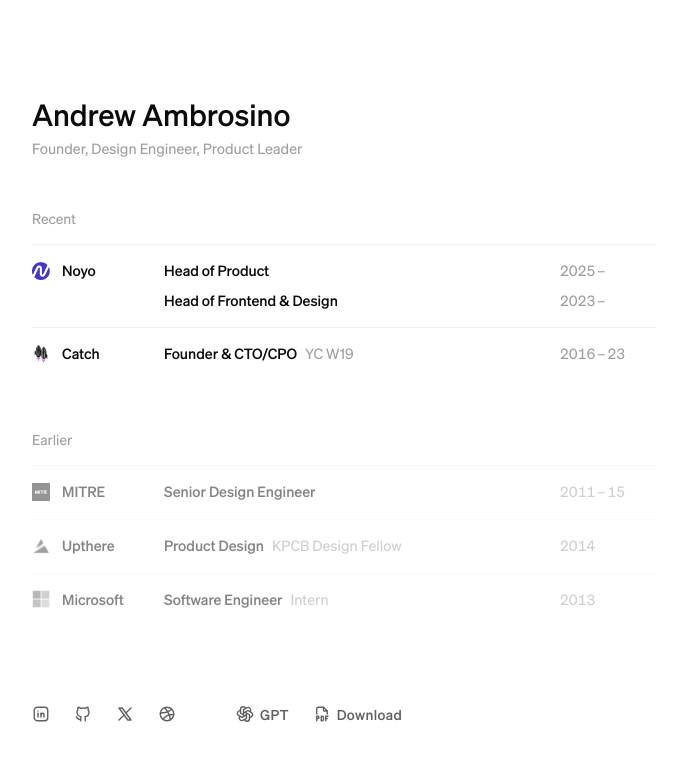
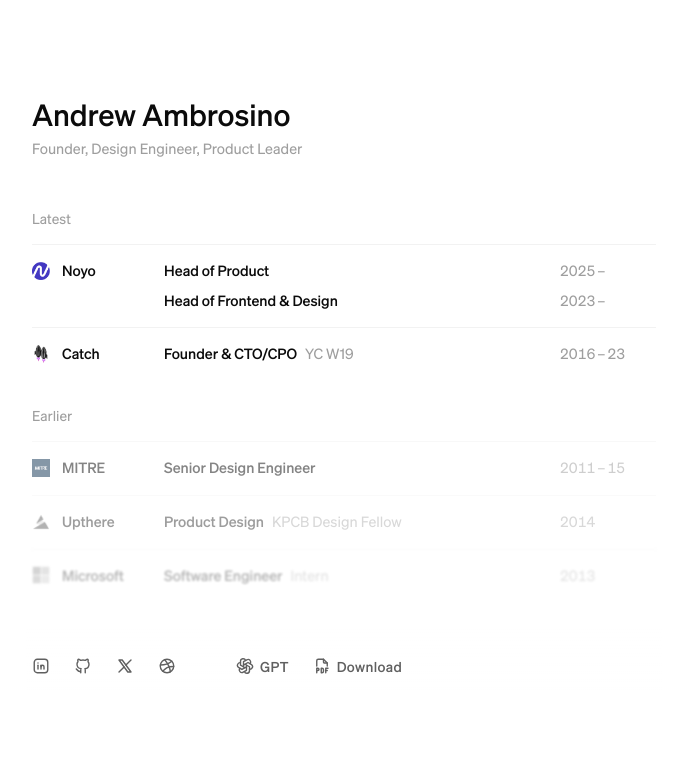
Before and after one commit to aa-io/site, a Next.js app: page / in a window 1280 px wide. Shown: the top 760 px of the page, without its empty margins (296-983 px from the left). Built offline with nearby package versions, Linux system fonts and the light colour scheme.

Commit message:
fixup styling

```diff
--- a/app/(pages)/page.tsx
+++ b/app/(pages)/page.tsx
@@ -1,5 +1,6 @@
 import '../globals.css';
 
+import * as motion from 'motion/react-client';
 import { WorkRow } from '@/app/components/work-row';
 import { primaryLinks, socialLinks } from '@/data/links';
 import { workItems } from '@/data/work';
@@ -23,18 +24,28 @@ export default function HomePage() {
         </div>
       </AnimateIn>
 
-      <div className="flex flex-col gap-12 pt-12">
+      <div className="flex flex-col gap-6 pt-12">
         <AnimateIn idx={1}>
-          <Section title="Recent">
+          <Section title="Latest">
             {recentWorkItems.map((work) => (
               <WorkRow key={work.company} {...work} />
             ))}
           </Section>
         </AnimateIn>
         <AnimateIn idx={2}>
-          <Section title="Earlier" faded>
-            {earlierWorkItems.map((work) => (
-              <WorkRow key={work.company} {...work} />
+          <Section title="Earlier">
+            {earlierWorkItems.map((work, idx) => (
+              <motion.div
+                key={work.company}
+                style={{
+                  filter: `blur(${0.5 + idx * 0.25}px) grayscale(${idx * 0.5})`,
+                  opacity: 0.5 - idx * 0.1,
+                }}
+                whileHover={{ filter: 'blur(0px)', opacity: 0.75 }}
+                transition={{ duration: 0.1 }}
+              >
+                <WorkRow {...work} />
+              </motion.div>
             ))}
           </Section>
         </AnimateIn>
--- a/app/components/section.tsx
+++ b/app/components/section.tsx
@@ -1,7 +1,7 @@
 import React from 'react';
 import { cn } from './ui/utils';
 
-export const Section = ({ title, children, faded }: { title?: string; children: React.ReactNode; faded?: boolean }) => {
+export const Section = ({ title, children }: { title?: string; children: React.ReactNode }) => {
   return (
     <div className={cn('group/section flex flex-col gap-4')}>
       {title && (
@@ -9,14 +9,7 @@ export const Section = ({ title, children, faded }: { title?: string; children:
           {title}
         </h3>
       )}
-      <div
-        className={cn(
-          'flex flex-col transition-all',
-          faded && '[&>div]:opacity-50 [&>div]:grayscale [&>div]:hover:opacity-100 [&>div]:hover:grayscale-0',
-        )}
-      >
-        {children}
-      </div>
+      <div className={cn('flex flex-col transition-all')}>{children}</div>
     </div>
   );
 };
--- a/app/components/work-row.tsx
+++ b/app/components/work-row.tsx
@@ -8,7 +8,7 @@ export const Role = ({ title, subtitle, startDate, endDate }: WorkExperienceRole
   return (
     <div key={title} className="flex justify-between gap-1 py-1 first:pt-0 last:pb-0">
       <div className="flex gap-2">
-        <div className="font-medium text-balance">{title}</div>
+        <div className="text-balance md:font-medium">{title}</div>
         {subtitle && <div className="text-muted-foreground hidden sm:block">{subtitle}</div>}
       </div>
       <div className="text-muted-foreground flex min-w-24 gap-0.5 tabular-nums">
@@ -28,7 +28,7 @@ export const WorkRow = ({ company, logo, slug, roles }: WorkExperience) => {
       className={cn(
         'flex flex-col items-start gap-3 py-4 pb-6 shadow-[inset_0_0.5px_0_var(--color-border)] peer-hover:shadow-none md:flex-row md:pb-4',
         slug ?
-          'peer hover:bg-accentTransparent/50 active:bg-accentTransparent dark:hover:bg-accentTransparent dark:active:bg-accentTransparent/75 hover:-mx-pageMargin hover:px-pageMargin cursor-pointer hover:rounded-md hover:border-transparent hover:shadow-[inset_0_0_1px_var(--color-border)]'
+          'peer hover:bg-accentTransparent/75 active:bg-accentTransparent dark:hover:bg-accentTransparent dark:active:bg-accentTransparent/75 cursor-pointer hover:-mx-4 hover:rounded-md hover:border-transparent hover:px-4 hover:shadow-[inset_0_0.25px_1.5px_0px_var(--color-border)]'
         : 'cursor-default transition-all',
       )}
     >
```
